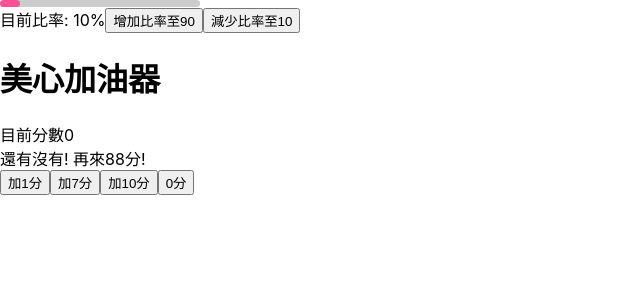
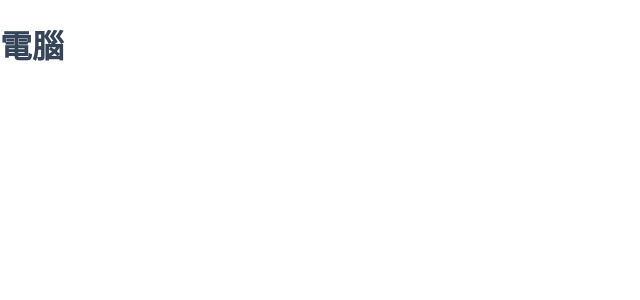
Before and after one commit to JayLiuZymber/muiHelloWorld, a React (Create React App) app: page / in a window 1280 px wide. Shown: the top 300 px of the page, without its empty margins (0-640 px from the left). Built offline with nearby package versions, Linux system fonts and the light colour scheme.

Commit message:
+ 25 監控瀏覽器長寬 - 以React hook實現

```diff
--- a/src/App.js
+++ b/src/App.js
@@ -1,15 +1,14 @@
-import React,{useState} from 'react';
-import ProgressDIY from './ProgressDIY'
-import Cheer from './Cheer';
+import React from 'react';
+import useRWD from './useRWD';
 
 const App=()=>{
-    const [value,setValue]=useState(10);
-    const [score,setScore]=useState(0);
-    return(
-        <div id="App">
-            <ProgressDIY value={value} onClick={(e)=>{setValue(e.target.value)}}/>
-            <Cheer value={score} onClick={(e)=>{setScore(e.target.value)}} />
-        </div>
-    );
+    const device=useRWD();
+
+    if(device==="PC")
+      return(  <h1 style={{color:"#354458",fontFamily:"Microsoft JhengHei"}}>電腦</h1>  );
+    else if(device==="tablet")
+      return(  <h1 style={{color:"#3a9ad9",fontFamily:"Microsoft JhengHei"}}>平板</h1>  );
+    else
+      return(  <h1 style={{color:"#29aba4",fontFamily:"Microsoft JhengHei"}}>手機</h1>  );
 }
 export default App;
--- a/src/Cheer.js
+++ /dev/null
@@ -1,26 +0,0 @@
-import React from 'react';
-import useRate from './useRate.js';
-
-const Cheer=(props)=>{
-    const score=useRate(props.value);
-
-    return (
-        <div>
-            {/* <h1>美心加油器</h1>
-            <div>目前分數{props.value}<br/>還有沒有! 再來{88-props.value}分!</div>
-            <button value={Number(props.value)+1} onClick={props.onClick}>加1分</button>
-            <button value={Number(props.value)+7} onClick={props.onClick}>加7分</button>
-            <button value={Number(props.value)+10} onClick={props.onClick}>加10分</button>
-            <button value={0} onClick={props.onClick}>0分</button> */}
-
-            <h1>美心加油器</h1>
-            <div>目前分數{score}<br/>還有沒有! 再來{88-score}分!</div>
-            <button value={Number(props.value)+1} onClick={props.onClick}>加1分</button>
-            <button value={Number(props.value)+7} onClick={props.onClick}>加7分</button>
-            <button value={Number(props.value)+10} onClick={props.onClick}>加10分</button>
-            <button value={0} onClick={props.onClick}>0分</button>
-        </div>
-    )
-}
-
-export default Cheer;
--- a/src/ProgressDIY.js
+++ /dev/null
@@ -1,18 +0,0 @@
-import React, { useState,useEffect,useRef} from 'react';
-import useRate from './useRate.js';
-
-const ProgressDIY=(props)=>{
-    const percent=useRate(props.value);
-
-    return(
-        <div>
-            <div className="progress-back" style={{backgroundColor:"rgba(0,0,0,0.2)",width:"200px",height:"7px",borderRadius:"10px"}}>
-            <div className="progress-bar" style={{backgroundColor:"#fe5196",width:percent.toString()+"%",height:"100%",borderRadius:"10px"}}></div>
-            </div>
-            目前比率: {percent}%
-            <button value={90} onClick={props.onClick}>增加比率至90</button>
-            <button value={10} onClick={props.onClick}>減少比率至10</button>
-        </div>
-    )
-}
-export default ProgressDIY;
--- a/src/index.js
+++ b/src/index.js
@@ -1,6 +1,6 @@
 /*
-【React.js入門 - 24】 Custom hook - 給我另一個超推React hook的理由 - iT 邦幫忙::一起幫忙解決難題，拯救 IT 人的一天
-https://ithelp.ithome.com.tw/articles/10224881
+【React.js入門 - 25】 監控瀏覽器長寬 - 以React hook實現 - iT 邦幫忙::一起幫忙解決難題，拯救 IT 人的一天
+https://ithelp.ithome.com.tw/articles/10225184
  */
 import React from 'react';
 import ReactDOM from 'react-dom/client';
--- /dev/null
+++ b/src/useRWD.js
@@ -0,0 +1,27 @@
+import { useState, useEffect } from 'react';
+
+const useRWD=()=>{
+    const [device,setDevice]=useState("mobile");
+
+    const handleRWD=()=>{
+        if(window.innerWidth > 768)
+            setDevice("PC");
+        else if (window.innerWidth > 576)
+            setDevice("tablet");
+        else
+            setDevice("mobile");
+    }
+
+    useEffect(()=>{
+        window.addEventListener('resize',handleRWD);
+        handleRWD(); //加入此行
+
+        return(()=>{
+            window.removeEventListener('resize',handleRWD);
+        })
+    },[]);
+
+    return device;
+}
+
+export default useRWD;
--- a/src/useRate.js
+++ /dev/null
@@ -1,32 +0,0 @@
-import { useState,useEffect,useRef} from 'react';
-
-const useRate=(value)=>{
-    const [rate,setPercent]=useState(10);
-
-    const mounted=useRef();
-    const tm=useRef();
-    const tmTwo=useRef();
-
-    useEffect(()=>{
-        if(!mounted.current){ //componentDidMount
-            setPercent(value);
-            mounted.current=true;
-        }
-        else{  //componentDidUpdate
-            if(rate>value){
-                if(tm.current)
-                    clearTimeout(tm.current)
-                tmTwo.current=setTimeout(()=>{setPercent(rate-1)},20);
-            }
-            else if(rate<value){
-                if(tmTwo.current)
-                    clearTimeout(tmTwo.current)
-                tm.current=setTimeout(()=>{setPercent(rate+1)},20);
-            }
-        }
-    },[value,rate]);
-
-    return rate;
-}
-
-export default useRate;
```
